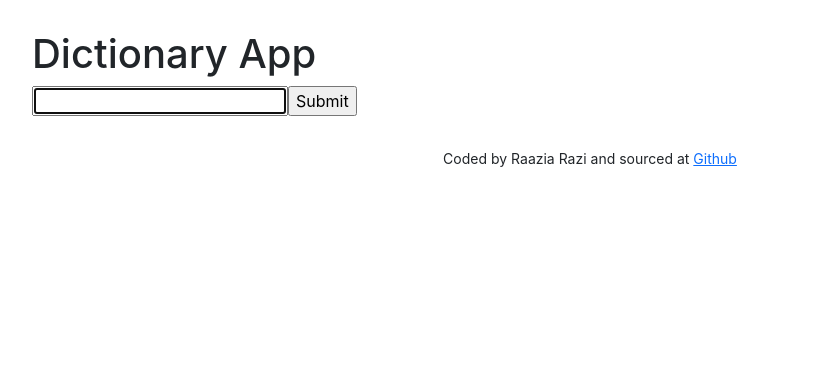
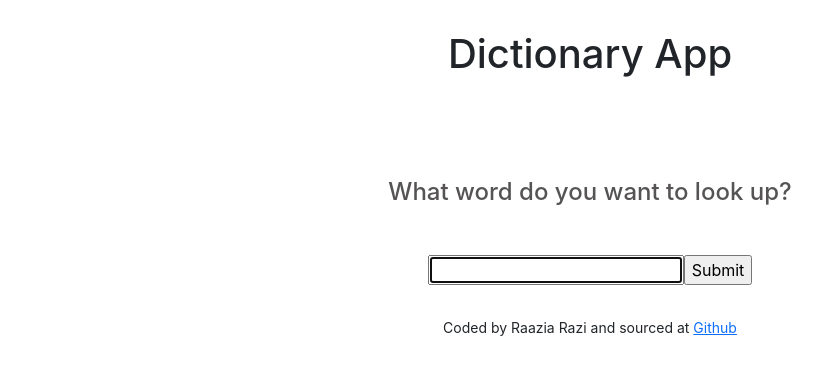
Before and after one commit to Raazia-26/dictionary-project, a React (Create React App) app: page / in a window 1280 px wide. Shown: the top 374 px of the page, without its empty margins (50-872 px from the left). Built offline with nearby package versions, Linux system fonts and the light colour scheme.

Commit message:
added some css to the heading

```diff
--- a/src/App.js
+++ b/src/App.js
@@ -6,7 +6,7 @@ export default function App() {
     <div className="App">
       <div className="container">
         <header className="App-header">
-          <h1>Dictionary App</h1>
+          <h1 className="text-center">Dictionary App</h1>
         </header>
         <main>
           <Dictionary />
--- a/src/Dictionary.css
+++ b/src/Dictionary.css
@@ -1,2 +1,7 @@
 .Dictionary {
+  margin-top: 100px;
+  text-align: center;
 }
+h4 {
+  color: rgb(85, 83, 83);
+}
--- a/src/Dictionary.js
+++ b/src/Dictionary.js
@@ -14,6 +14,7 @@ export default function Dictionary() {
 
   return (
     <div className="Dictionary">
+      <h4 className="mb-5"> What word do you want to look up?</h4>
       <form onSubmit={search}>
         <input type="search" autoFocus={true} onChange={handleKeywordChange} />
         <input type="submit" />
```
